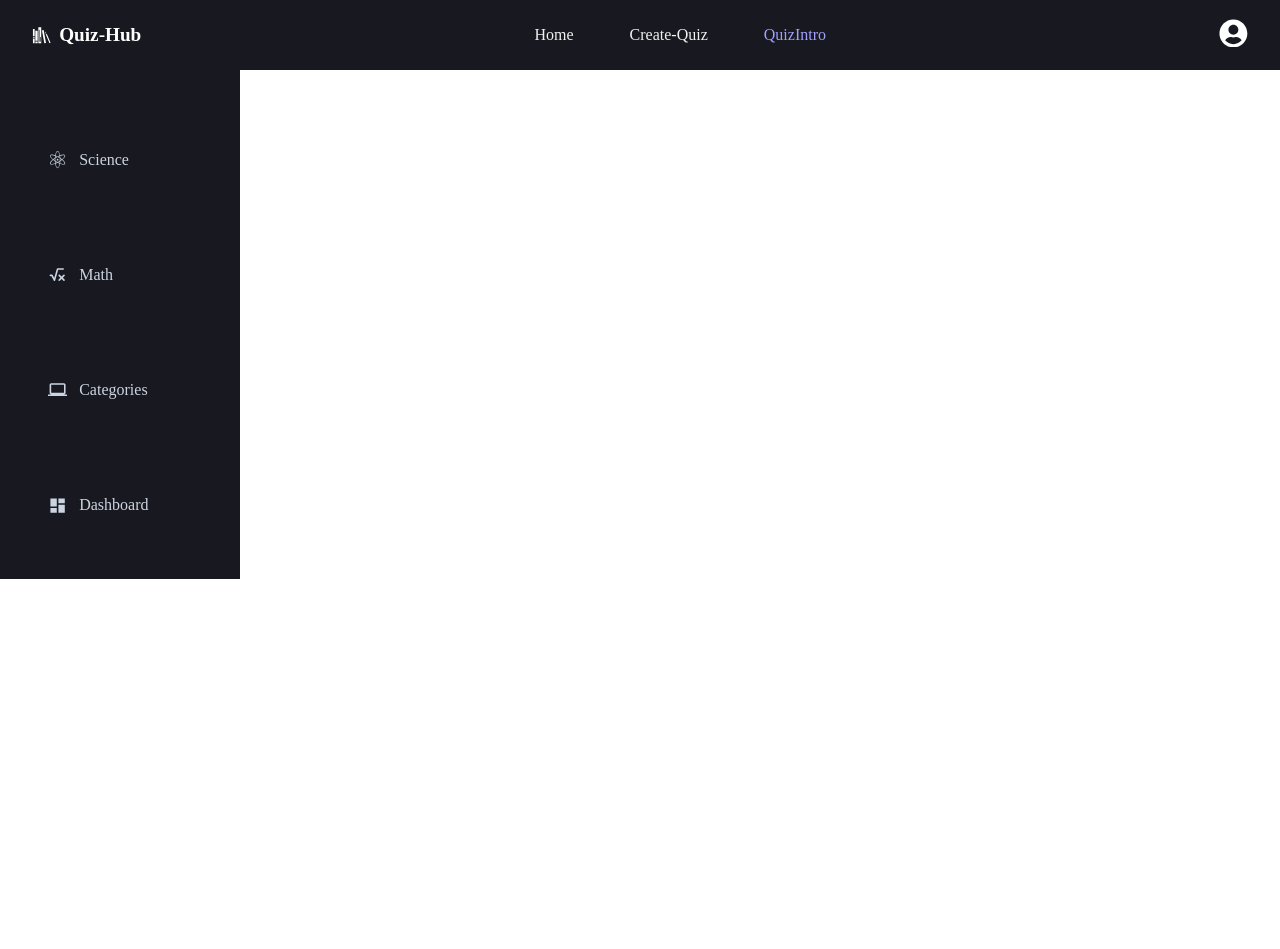
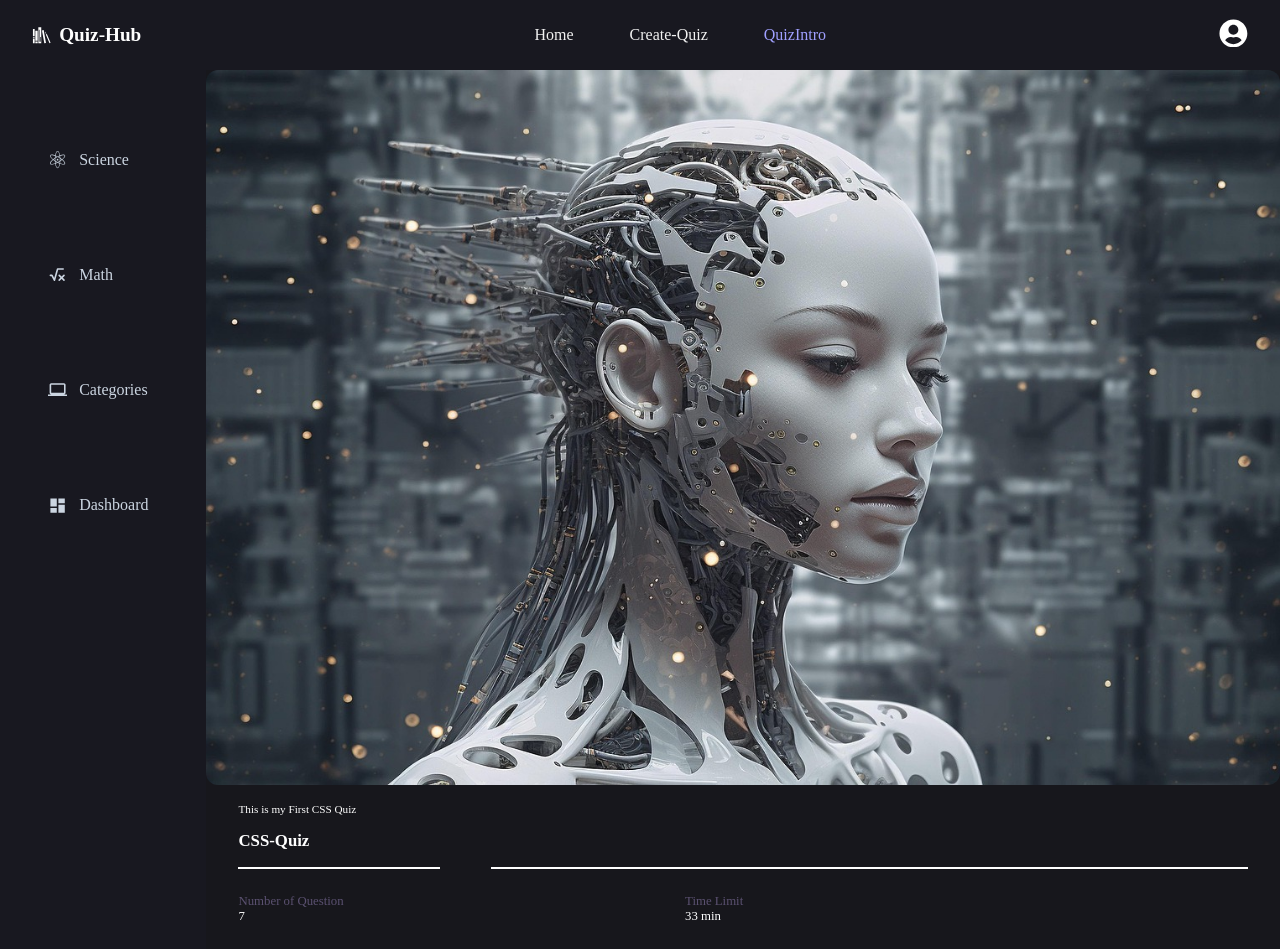
Before and after one commit to Saim1-Siddiqui/Quiz-hub2.0, a React (Vite) app in the folder quiz-hub/: page /QuizIntro/css in a window 1280 px wide. Shown: the top 949 px of the page. Before the commit the page ends 800 px from the top, so only its background shows below. Built offline with nearby package versions, Linux system fonts and the light colour scheme.

Commit message:
create contextApi for Quiz data create json file of data use in  QuizIntro,jsx da

```diff
--- a/quiz-hub/src/App.jsx
+++ b/quiz-hub/src/App.jsx
@@ -4,7 +4,7 @@ import {Routes,Route} from 'react-router-dom'
 import Navebar from './pages/Layouts/Navebar'
 import  Sidebar  from './pages/Layouts/Sidebar'
 import Dashboard from  './pages/Dashboard/Dashboard'
-import  QuizItro from './pages/Quiz/QuizIntro'
+import  QuizIntro from './pages/Quiz/QuizIntro'
 import  AttemptQuiz from './pages/Quiz/AttemptQuiz'
 import  CreateQuiz from './pages/Quiz/CreateQuiz'
 import Lending from './pages/Auth/Lending'
@@ -31,7 +31,7 @@ function App() {
   <Route path='/Signup' element={<Signup/>}/>
   <Route path='/Forget' element={<Forget/>}/>
   <Route path='/dashboard' element={<Dashboard/>}/>
-  <Route path='/QuizIntro' element={<QuizItro/>}/>
+<Route path="/QuizIntro/:category" element={<QuizIntro />} />
   <Route path='/AttemptQuiz' element={<AttemptQuiz/>}/>
   <Route path='/CreateQuiz' element={<CreateQuiz/>}/>
   <Route path='/ScoreCard' element={<ScoreCard/>}/>
--- a/quiz-hub/src/assets/data.js
+++ b/quiz-hub/src/assets/data.js
@@ -1,42 +1,178 @@
-export const data = [
+export const data =[
   {
-      question: "Q1:What is HTML?",
-      option1: "A programming language for dynamic websites.70",
-      option2: "HyperText Markup Language for structuring web content.",
-      option3: "A database management system.",
-      option4: "A styling language for graphics.",
-      ans: 2,
+    "title": "HTML-Quiz",
+    "description": "This is my First HTML Quiz",
+    "category": "html",
+    "difficulty": "low",
+    "timeLimit": "33",
+    "questions": [
+      {
+        "text": "HTML stands for?",
+        "options": ["Hyper Text Markup Language", "High Text Modern Language", "Home Tool Markup Language", "Hyperlinks and Text Markup Language"],
+        "correctAnswer": "0"
       },
       {
-      question: "What is semantic HTML?",
-      option1: "Asia",
-      option2: "Europe",
-      option3: "North America",
-      option4: "Africa",
-      ans: 4,
+        "text": "What tag is used to create a hyperlink in HTML?",
+        "options": ["<link>", "<a>", "<href>", "<hyper>"],
+        "correctAnswer": "1"
       },
       {
-      question: "Junk e-mail is also called?",
-      option1: "Spam",
-      option2: "Fake",
-      option3: "Archived",
-      option4: "Bin",
-      ans: 1,
+        "text": "Which attribute is used to provide an image in HTML?",
+        "options": ["src", "href", "link", "alt"],
+        "correctAnswer": "0"
       },
       {
-      question: "A computer cannot BOOT if it does not have the?",
-      option1: "Application Software",
-      option2: "Internet",
-      option3: "Operating System",
-      option4: "Mouse",
-      ans: 3,
+        "text": "What is the correct HTML element for inserting a line break?",
+        "options": ["<br>", "<break>", "<lb>", "<newline>"],
+        "correctAnswer": "0"
       },
       {
-      question: "First page of Website is termed as?",
-      option1: "Index Page",
-      option2: "Homepage",
-      option3: "Sitemap",
-      option4: "Pen Drive",
-      ans: 2,
+        "text": "Which HTML tag is used to define an internal style sheet?",
+        "options": ["<script>", "<style>", "<css>", "<link>"],
+        "correctAnswer": "1"
       },
-  ];
+      {
+        "text": "What is the purpose of the <head> tag in HTML?",
+        "options": ["To define the main content", "To store meta and link data", "To display headings", "To write JavaScript"],
+        "correctAnswer": "1"
+      },
+      {
+        "text": "Which tag is used to create a table row in HTML?",
+        "options": ["<td>", "<tr>", "<th>", "<table>"],
+        "correctAnswer": "1"
+      }
+    ]
+  },
+  {
+    "title": "CSS-Quiz",
+    "description": "This is my First CSS Quiz",
+    "category": "css",
+    "difficulty": "low",
+    "timeLimit": "33",
+    "questions": [
+      {
+        "text": "What does CSS stand for?",
+        "options": ["Creative Style Sheets", "Cascading Style Sheets", "Colorful Style Sheets", "Computer Style Sheets"],
+        "correctAnswer": "1"
+      },
+      {
+        "text": "Which property is used to change text color?",
+        "options": ["text-color", "font-color", "color", "text-style"],
+        "correctAnswer": "2"
+      },
+      {
+        "text": "Which CSS property controls the text size?",
+        "options": ["font-style", "text-size", "font-size", "size"],
+        "correctAnswer": "2"
+      },
+      {
+        "text": "Which property is used for background color?",
+        "options": ["bgcolor", "background-color", "background", "color"],
+        "correctAnswer": "1"
+      },
+      {
+        "text": "How do you make text bold in CSS?",
+        "options": ["font-weight: bold;", "font-style: bold;", "text-weight: bold;", "bold: true;"],
+        "correctAnswer": "0"
+      },
+      {
+        "text": "How do you select an element with id 'main'?",
+        "options": ["#main", ".main", "main", "*main"],
+        "correctAnswer": "0"
+      },
+      {
+        "text": "Which CSS property is used to change the left margin?",
+        "options": ["margin-left", "padding-left", "margin", "left"],
+        "correctAnswer": "0"
+      }
+    ]
+  },
+  {
+    "title": "JavaScript-Quiz",
+    "description": "This is my First JavaScript Quiz",
+    "category": "javascript",
+    "difficulty": "medium",
+    "timeLimit": "40",
+    "questions": [
+      {
+        "text": "Inside which HTML element do we put JavaScript code?",
+        "options": ["<script>", "<js>", "<javascript>", "<code>"],
+        "correctAnswer": "0"
+      },
+      {
+        "text": "How do you write 'Hello World' in an alert box?",
+        "options": ["alert('Hello World');", "msg('Hello World');", "msgBox('Hello World');", "alertBox('Hello World');"],
+        "correctAnswer": "0"
+      },
+      {
+        "text": "How to write an IF statement in JavaScript?",
+        "options": ["if i = 5", "if i == 5 then", "if (i == 5)", "if i = 5 then"],
+        "correctAnswer": "2"
+      },
+      {
+        "text": "Which symbol is used for comments in JavaScript?",
+        "options": ["//", "#", "<!-- -->", "**"],
+        "correctAnswer": "0"
+      },
+      {
+        "text": "What is the correct way to write a JavaScript array?",
+        "options": ["var colors = 'red', 'green', 'blue'", "var colors = (1:'red', 2:'green')", "var colors = ['red', 'green', 'blue']", "var colors = 1 = ('red'), 2 = ('green')"],
+        "correctAnswer": "2"
+      },
+      {
+        "text": "Which method adds a new item to the end of an array?",
+        "options": ["push()", "pop()", "add()", "append()"],
+        "correctAnswer": "0"
+      },
+      {
+        "text": "Which event occurs when the user clicks on an HTML element?",
+        "options": ["onmouseover", "onchange", "onclick", "onmouseclick"],
+        "correctAnswer": "2"
+      }
+    ]
+  },
+  {
+    "title": "React-Quiz",
+    "description": "This is my First React Quiz",
+    "category": "react",
+    "difficulty": "medium",
+    "timeLimit": "45",
+    "questions": [
+      {
+        "text": "What is React?",
+        "options": ["A server", "A database", "A JavaScript library", "A CSS framework"],
+        "correctAnswer": "2"
+      },
+      {
+        "text": "What is used to pass data to components in React?",
+        "options": ["props", "state", "data", "hooks"],
+        "correctAnswer": "0"
+      },
+      {
+        "text": "Which hook is used for managing state in functional components?",
+        "options": ["useState", "useEffect", "useContext", "useRef"],
+        "correctAnswer": "0"
+      },
+      {
+        "text": "What is the virtual DOM?",
+        "options": ["A copy of real DOM", "React's browser engine", "The main HTML file", "A CSS DOM tree"],
+        "correctAnswer": "0"
+      },
+      {
+        "text": "What is JSX?",
+        "options": ["A syntax extension", "A data format", "A CSS engine", "A backend tool"],
+        "correctAnswer": "0"
+      },
+      {
+        "text": "Which method is used to render React content?",
+        "options": ["ReactDOM.render()", "React.render()", "render()", "DOMReact()"],
+        "correctAnswer": "0"
+      },
+      {
+        "text": "Which hook is used to perform side effects in React?",
+        "options": ["useState", "useEffect", "useMemo", "useRef"],
+        "correctAnswer": "1"
+      }
+    ]
+  }
+]
--- a/quiz-hub/src/main.jsx
+++ b/quiz-hub/src/main.jsx
@@ -1,13 +1,16 @@
 import { StrictMode } from 'react'
 import { createRoot } from 'react-dom/client'
 import { BrowserRouter } from 'react-router-dom'
+import { QuizProvider } from './store/Context-api.jsx'
 import './index.css'
 import App from './App.jsx'
 
 createRoot(document.getElementById('root')).render(
   <StrictMode>
     < BrowserRouter >
-    <App />
+    <QuizProvider>
+      <App />
+    </QuizProvider>
     </ BrowserRouter >
   </StrictMode>,
 )
--- a/quiz-hub/src/pages/Dashboard/Dashboard.jsx
+++ b/quiz-hub/src/pages/Dashboard/Dashboard.jsx
@@ -1,9 +1,15 @@
 import React from 'react'
 import './Dashboard.css'
+import { NavLink } from 'react-router-dom'
 
 function Dashboard() {
   return (
-    <div>Dashboard</div>
+    // only for checking you can remove it
+    <div><NavLink to={`/QuizIntro/html`}>Start HTML Quiz</NavLink>
+<NavLink to={`/QuizIntro/css`}>Start CSS Quiz</NavLink>
+<NavLink to={`/QuizIntro/javascript`}>Start JavaScript Quiz</NavLink>
+<NavLink to={`/QuizIntro/react`}>Start React Quiz</NavLink>
+</div>
   )
 }
 
--- a/quiz-hub/src/pages/Quiz/QuizIntro.jsx
+++ b/quiz-hub/src/pages/Quiz/QuizIntro.jsx
@@ -1,23 +1,37 @@
-import React, { useState } from 'react'
+import React, { useEffect, useState } from 'react'
 import './QuizIntro.css'
 import {NavLink} from 'react-router-dom'
 import { FaArrowRight } from 'react-icons/fa';
+import { useQuiz } from '../../store/Context-api';
+import { useParams } from 'react-router-dom';
 
 function QuizIntro() {
-  const [quizData,setQuizData]=useState({
-    Quiz_title:"web",
-    Quiz_description:"This quiz is about  of web development focus on Frontend skill with HTML,CSS<java Script and Ract",
-    totalQuestion:"30",
-    time_limit:"40mint",
-    diffculty_level:"low"
-  })
+  const [quizData,setQuizData]=useState(null)
+   const { category } = useParams();
+   const {data} =useQuiz()
+   useEffect(()=>{
+   const selectedQuiz = data.find((quiz) => quiz.category === category);
+
+    if(selectedQuiz){
+      setQuizData(
+        {
+        title: selectedQuiz.title,
+        description: selectedQuiz.description,
+        totalQuestion: selectedQuiz.questions.length,
+        timeLimit: `${selectedQuiz.timeLimit} min`,
+        diffculty: selectedQuiz.difficulty
+        }
+      )
+    }
+   },[category,data])
+     if (!quizData) return <p>Loading...</p>;
   return (
     <div className='Quiz-container'>
       <div className="hero-image">
         <img src="\Images\QuizIntro.png" alt="" className='Intro-imge' />
         <div className='Intro-content'>
-          <p className='.Intro-line'>{quizData.Quiz_description}</p>
-        <h2 className='Intro-title'>Quiz Details</h2>
+          <p className='.Intro-line'>{quizData.description}</p>
+        <h2 className='Intro-title'>{quizData.title}</h2>
        <div className="Intro-boarder">
          <p className='Intro-border-left'></p>
         <p className='Intro-border-right'></p>
@@ -30,7 +44,7 @@ function QuizIntro() {
           </div>
          <div>
            <p className='offcolor'>Time Limit</p>
-        <span>{quizData.time_limit}</span>
+        <span>{quizData.timeLimit}</span>
          </div>
         </div>
        <div className='bottom-wrap'>
@@ -38,7 +52,7 @@ function QuizIntro() {
            <p className='Intro-border-bottom'></p>
            <div className='diffculty-level'>
             <p className='offcolor'>Diffculty</p>
-            <p>{quizData.diffculty_level}</p>
+            <p>{quizData.diffculty}</p>
            </div>
            </div>
          <div className='startbutton'>
--- /dev/null
+++ b/quiz-hub/src/store/Context-api.jsx
@@ -0,0 +1,22 @@
+import { createContext,useContext } from "react";
+ export const QuizContext= createContext()
+ import {data} from '../assets/data'
+
+ export const QuizProvider=({children})=>{
+    const myname="Mohsan";
+    const myage=21;
+
+    return <QuizContext.Provider value={{myname,myage,data}}>
+        {children}
+    </QuizContext.Provider>
+  }
+
+  export const useQuiz=()=>{
+    const context=useContext(QuizContext)
+    try {
+        return context
+    } catch (error) {
+        console.log(error,"error from context")
+
+    }
+  }
```
Lines whose indentation alone changed are shown as unchanged.
